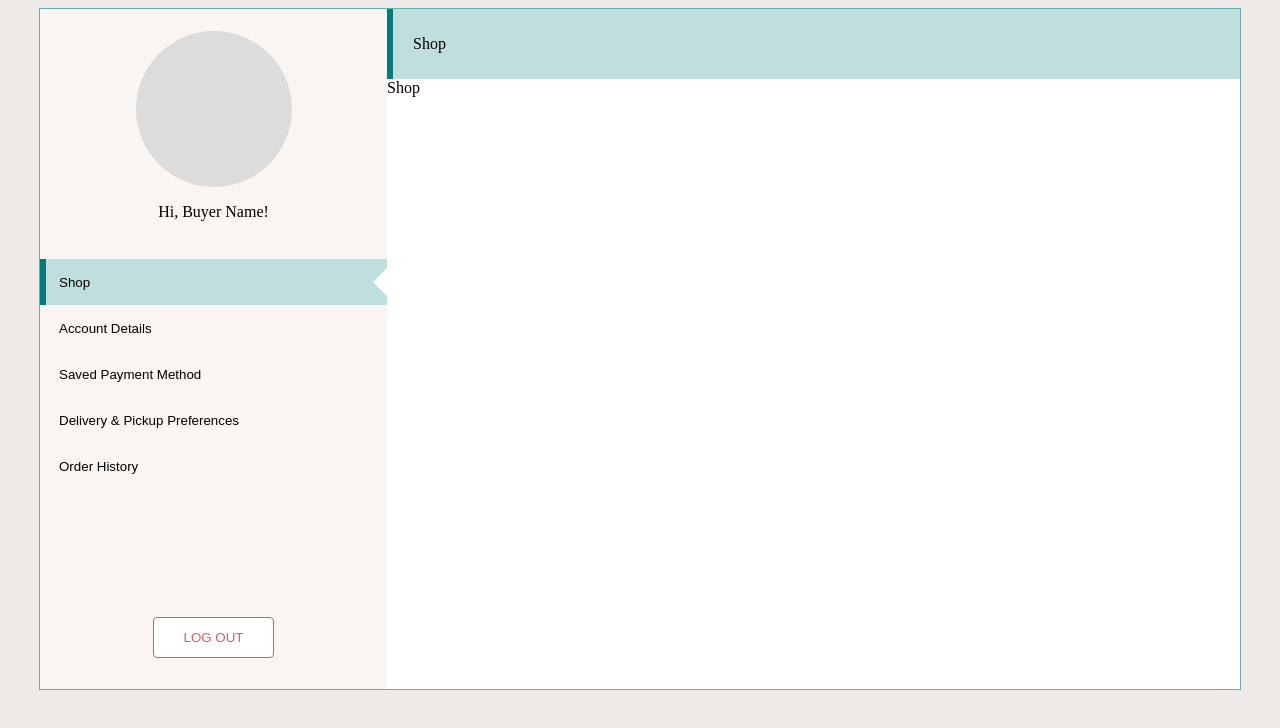
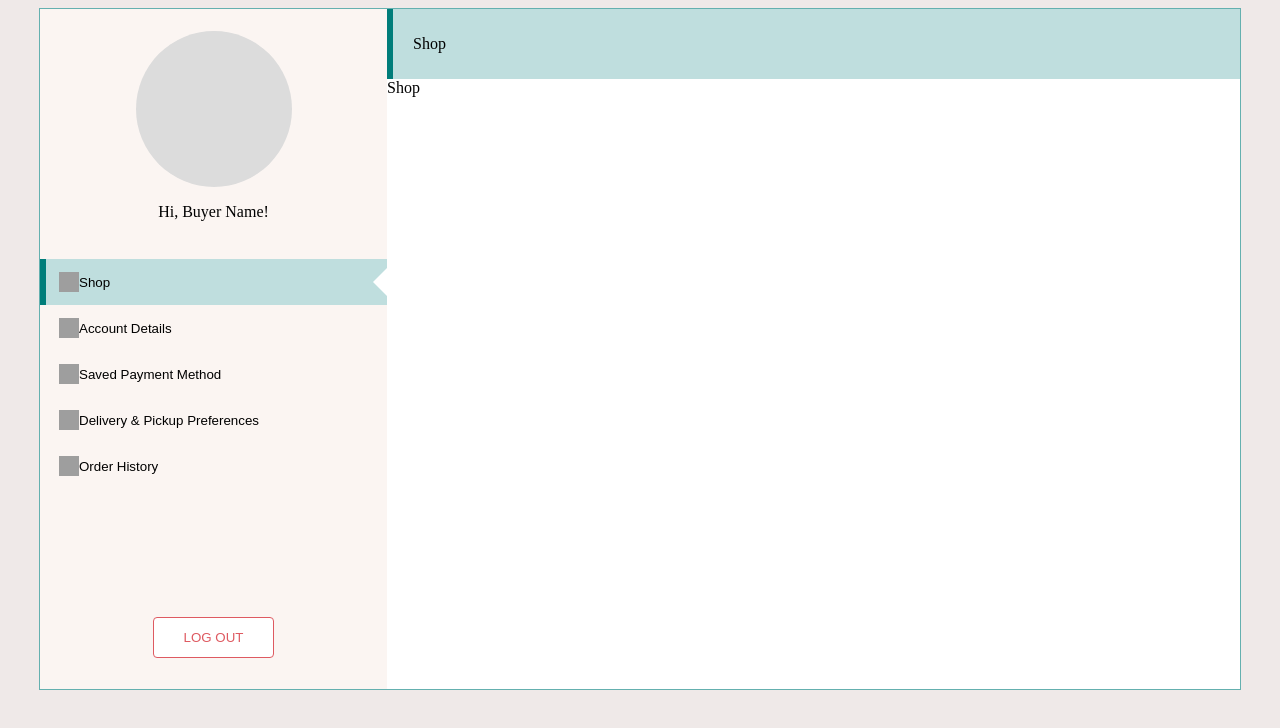
Before and after one commit to onlinetrainingconcepts/stemz-dashboard, a website built with Vite: page index.html in a window 1280 px wide. Built offline with nearby package versions, Linux system fonts and the light colour scheme; grey boxes are pictures that could not be loaded.

Commit message:
feat: add placeholder icons for tab buttons

```diff
--- a/index.html
+++ b/index.html
@@ -21,31 +21,70 @@
 								class="dashboard__nav--button"
 								onclick="openTab(event, 'shop')"
 							>
-								Shop
+								<img
+									src="https://static-00.iconduck.com/assets.00/image-x-generic-symbolic-icon-256x256-irvzk21b.png"
+									height="20"
+									width="20"
+									alt=""
+									class="dashboard__nav--icon"
+								/>
+								<span class="dashboard__nav--button-text">Shop</span>
 							</button>
 							<button
 								class="dashboard__nav--button"
 								onclick="openTab(event, 'account')"
 							>
-								Account Details
+								<img
+									src="https://static-00.iconduck.com/assets.00/image-x-generic-symbolic-icon-256x256-irvzk21b.png"
+									height="20"
+									width="20"
+									alt=""
+									class="dashboard__nav--icon"
+								/>
+								<span class="dashboard__nav--button-text">Account Details</span>
 							</button>
 							<button
 								class="dashboard__nav--button"
 								onclick="openTab(event, 'payment')"
 							>
-								Saved Payment Method
+								<img
+									src="https://static-00.iconduck.com/assets.00/image-x-generic-symbolic-icon-256x256-irvzk21b.png"
+									height="20"
+									width="20"
+									alt=""
+									class="dashboard__nav--icon"
+								/>
+								<span class="dashboard__nav--button-text"
+									>Saved Payment Method</span
+								>
 							</button>
 							<button
 								class="dashboard__nav--button"
 								onclick="openTab(event, 'delivery')"
 							>
-								Delivery &amp; Pickup Preferences
+								<img
+									src="https://static-00.iconduck.com/assets.00/image-x-generic-symbolic-icon-256x256-irvzk21b.png"
+									height="20"
+									width="20"
+									alt=""
+									class="dashboard__nav--icon"
+								/>
+								<span class="dashboard__nav--button-text"
+									>Delivery &amp; Pickup Preferences</span
+								>
 							</button>
 							<button
 								class="dashboard__nav--button"
 								onclick="openTab(event, 'orders')"
 							>
-								Order History
+								<img
+									src="https://static-00.iconduck.com/assets.00/image-x-generic-symbolic-icon-256x256-irvzk21b.png"
+									height="20"
+									width="20"
+									alt=""
+									class="dashboard__nav--icon"
+								/>
+								<span class="dashboard__nav--button-text">Order History</span>
 							</button>
 						</nav>
 						<button class="dashboard__panel--logout">log out</button>
```
